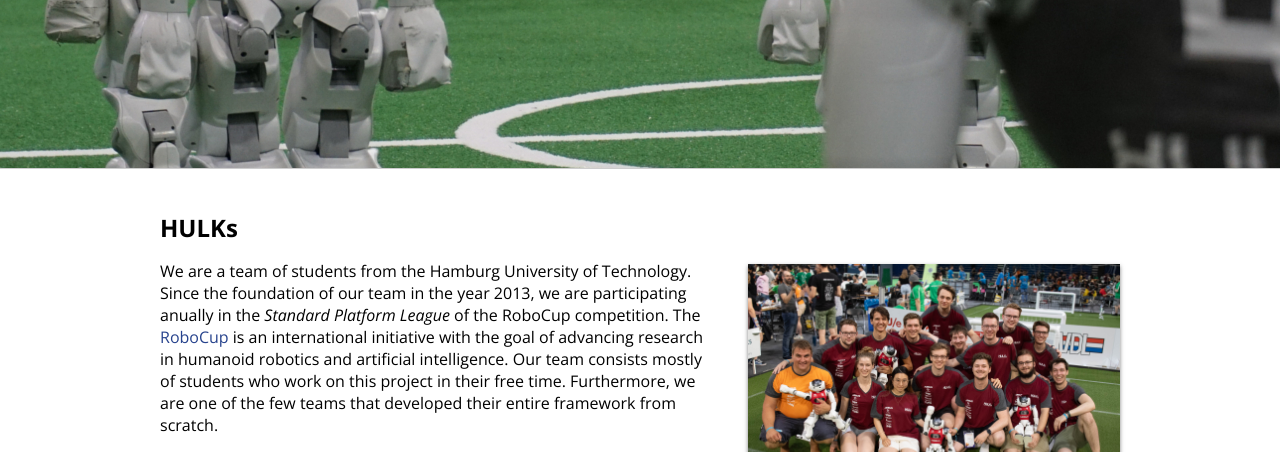
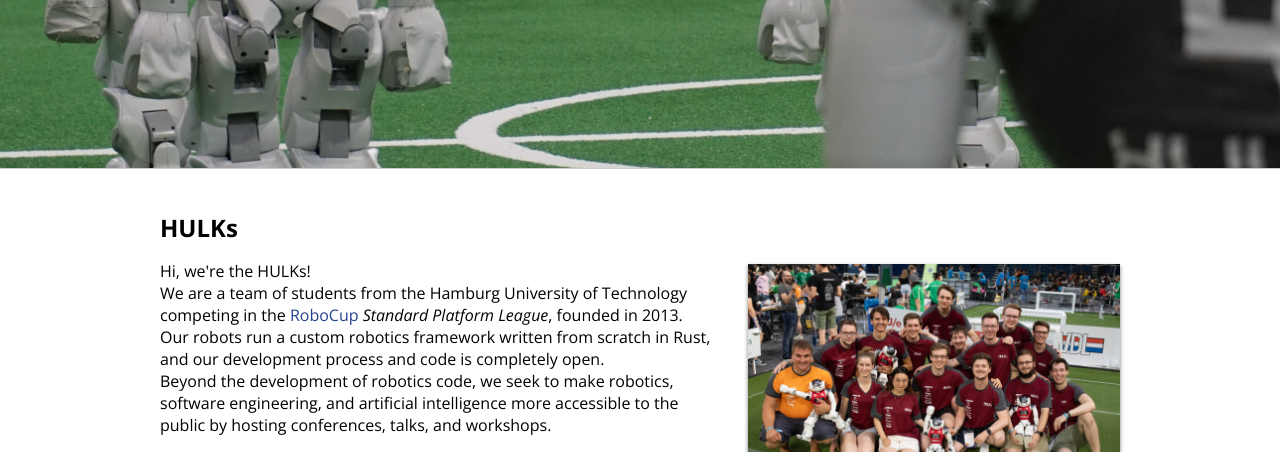
Before and after one commit to HULKs/hulks.github.io, a Jekyll site: the page built from index.html, in a window 1280 px wide and 1400 px high, scrolled down 492 px. Shown: the top 452 px of the window. Built offline with Jekyll 4.4.1, drawn with Linux system fonts in a browser that asks for light colours; comment, search, counter and statistics services are not loaded; some of the changed text lies outside the part shown; grey boxes are pictures that could not be loaded.

Commit message:
update text on website

```diff
--- a/index.html
+++ b/index.html
@@ -20,16 +20,16 @@
         <div>
         <div class="col-6-10">
             <p>
-            We are a team of students from the Hamburg University of
-            Technology. Since the foundation of our team in the year 2013, we
-            are participating anually in the <i>Standard Platform League</i> of
-            the RoboCup competition. The <a href="https://robocup.org/" target="_blank">RoboCup</a> is an international
-            initiative with the goal of advancing research in humanoid
-            robotics and artificial intelligence. Our team consists mostly of
-            students who work on this project in their free time. Furthermore,
-            we are one of the few teams that developed their entire framework
-            from scratch.
+            Hi, we're the HULKs! <br> We are a team of students from the Hamburg
+            University of Technology competing in the <a href="https://robocup.org/" target="_blank">RoboCup</a>
+            <i>Standard Platform League</i>, founded in 2013.<br>
+            Our robots run a custom robotics framework written from scratch in
+            Rust, and our development process and code is completely open. <br>
+            Beyond the development of robotics code, we seek to make robotics,
+            software engineering, and artificial intelligence more accessible to
+            the public by hosting conferences, talks, and workshops.
             </p>
+            <iframe width="568" height="320" src="https://www.youtube.com/embed/inK-uHyepuM?si=Qh66OodXmZO3fyPJ" title="YouTube video player" frameborder="0" allow="accelerometer; autoplay; clipboard-write; encrypted-media; gyroscope; picture-in-picture; web-share" referrerpolicy="strict-origin-when-cross-origin" allowfullscreen></iframe>
             <h2 style="margin-bottom:0px;">Find Us!</h2>
             <p>
             <b>Lab:</b> Schloßmühlendamm 30 (<a target="_blank" rel="noopener noreferrer" href="https://www.google.com/maps/@53.4627108,9.9817955,3a,75y,103.71h,87.08t/data=!3m6!1e1!3m4!1skLo33tLyCnSXeJGHS6iv-g!2e0!7i13312!8i6656">Entrance</a>), Room 319 (3rd Floor)
@@ -45,6 +45,46 @@
 </section>
 <section>
   <div class="container">
+    <h2 style="margin-bottom:0px;">GO 2025</h2>
+    <div>
+        <figure class="col-4-10 photo">
+            <img src="{{site.path}}/_photos/go-2025.jpg" />
+        </figure><div class="col-6-10">
+        <p>
+          In this years' German Open in Nuremberg, we managed to secure the second place, our best result yet.
+          We were able to finish major improvements to our vision and behavior code in time for the competition, and fixed a large number of bugs.
+        </p>
+        <p>
+          Our main focus for the upcoming RoboCup this summer remains walking stability, which proved to be a major weakness on the field.
+        </p>
+        <p>
+          If you want to join us for our exciting journey and see the results of our work, come see us at RoboCup 2025 in Salvador, Brazil.
+          You can find more information at the event's <a href="https://robocup.org/">website</a>.
+        </p>
+    </div>
+  </div>
+</section>
+<section>
+  <div class="container">
+    <h2 style="margin-bottom:0px;">RoboCup 2024</h2>
+    <div>
+        <figure class="col-4-10 photo">
+            <img src="{{site.path}}/_photos/robocup-2024.jpg" />
+        </figure><div class="col-6-10">
+        <p>
+          This summer, we finished 4th in the RoboCup competition in Eindhoven, Netherlands.
+        </p>
+        <p>
+        This competition saw the introduction of various large features, such as a brand-new replayer tool, visual referee detection, and additional energy-saving measures.
+        </p>
+        <p>
+          Walking stability was our main weakness during the competition, and we started working on multiple large features which aim to improve it.
+        </p>
+    </div>
+  </div>
+</section>
+<section>
+  <div class="container">
     <h2 style="margin-bottom:0px;">GO 2024</h2>
     <div>
         <figure class="col-4-10 photo">
@@ -55,10 +95,6 @@
         </p>
         <p>
           Continuing to build on the new Rust framework from 2 years ago, team HULKs is focusing on more stability during the games. In the previous season, we were able to achieve the 4th place at RoboCup 2023 in Bordeaux. However, during our games our robots walked into each other and fell over because of this. For this reason, we are working on a new robot detection and a higher walking stability. We are also developing smarter behavioral algorithms.
-        </p>
-        <p>
-          If you want to join us for our exciting journey and see the results of our work, come see us at RoboCup 2024 in Eindhoven, Netherlands.
-          You can find more information at the event's <a href="https://robocup.org/">website</a>.
         </p>
     </div>
   </div>
```
Also changed, not shown: 2 other files.
